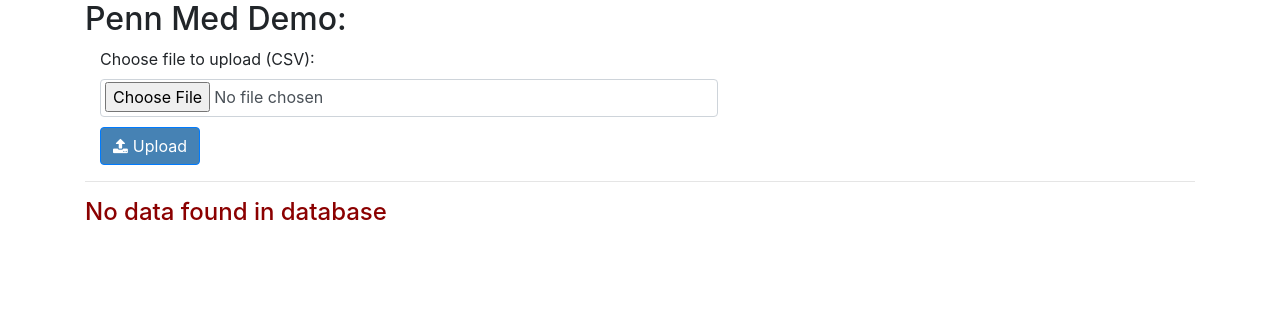
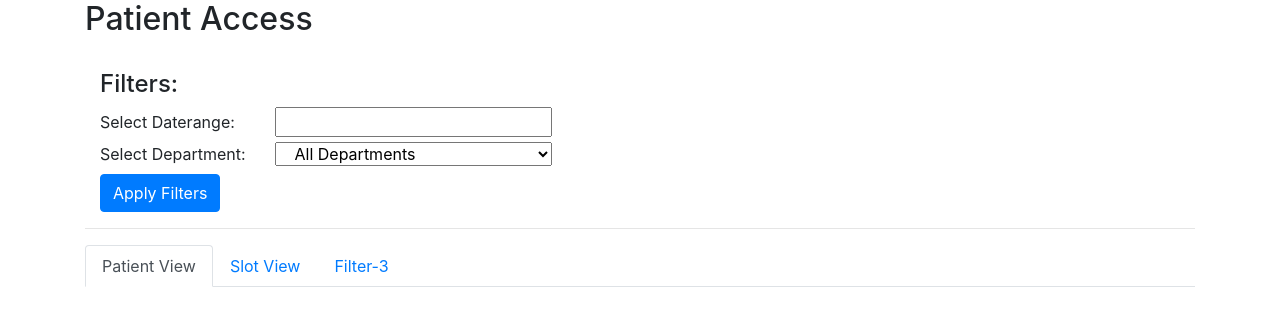
Before and after one commit to saurabhpatil/aws_poc, a Django app: page / in a window 1280 px wide. Shown: the top 326 px of the page. Run offline with Django 3.2, Linux system fonts and the light colour scheme; data that the repository does not hold is empty; some libraries are stand-ins or nearby versions.

Commit message:
Making changes for patient access

```diff
--- a/aws_connect/templates/base.html
+++ b/aws_connect/templates/base.html
@@ -3,75 +3,85 @@
 <!doctype html>
 <html lang="en">
     <head>
-        <title>AWS Connect Demo</title>
+        <title>Patient Access</title>
         <meta name="viewport" content="width=device-width, initial-scale=1">
         <meta charset="utf-8">
+        <link rel="shortcut icon" href="{% static 'images/optum_favicon.png' %}" />
         <link rel="stylesheet" href="https://maxcdn.bootstrapcdn.com/bootstrap/4.1.3/css/bootstrap.min.css">
         <link rel="stylesheet" href="https://cdnjs.cloudflare.com/ajax/libs/font-awesome/4.7.0/css/font-awesome.min.css">
+        <link rel="stylesheet" href="https://cdn.jsdelivr.net/npm/daterangepicker/daterangepicker.css">
         <link rel="stylesheet" type="text/css" href="{% static 'css/base.css' %}">
 
-        <script src="https://ajax.googleapis.com/ajax/libs/jquery/3.3.1/jquery.min.js"></script>
-        <script src="https://maxcdn.bootstrapcdn.com/bootstrap/4.1.3/js/bootstrap.min.js"></script>
+
+        <script type="text/javascript" src="https://ajax.googleapis.com/ajax/libs/jquery/3.3.1/jquery.min.js"></script>
+        <script type="text/javascript" src="https://maxcdn.bootstrapcdn.com/bootstrap/4.1.3/js/bootstrap.min.js"></script>
+        <script type="text/javascript" src="https://cdn.jsdelivr.net/momentjs/latest/moment.min.js"></script>
+        <script type="text/javascript" src="https://cdn.jsdelivr.net/npm/daterangepicker/daterangepicker.min.js"></script>
     </head>
     <body>
         <div class="container">
-            <h2>Penn Med Demo:</h2>
-            <div class="col-lg-8">
-                {% if new_recs != None %}
-                    {% if new_recs > 0 %}
-                    <p class="notification success">{{ new_recs }} new records added to database. File successfully uploaded to S3 bucket!</p>
-                    {% else %}
-                    <p class="notification failure">No new records found in the file.</p>
-                    {% endif %}
+            <h2>Patient Access</h2>
+
+            <br>
+            <div class="filter">
+                <h4 class="col-md-2">Filters:</h4>
+                {% if location|length != 0 %}
+                <h4 style="color: darkred">No data found in database</h4>
+                {% else %}
+
+                <label class="col-md-2" for="filter-daterange">Select Daterange:</label>
+                <input type="text" class="col-sm-3" id="filter-daterange" name="filter-daterange"/><br>
+
+                <label class="col-md-2" for="filter-dept">Select Department:</label>
+                <select id="filter-dept" class="col-sm-3">
+                    <option value="" selected disabled hidden>All Departments </option>
+                    {% for location in locations %}
+                    <option value="{{ location }}">{{ location }}</option>
+                    {% endfor %}
+                </select>
                 {% endif %}
-            </div>
 
-            <form method="post" action="{% url 'cpt-upload' %}" enctype="multipart/form-data" class="form-horizontal">
-                {% csrf_token %}
-                <div>
-                    <label for="name" class="col-md-3 col-sm-3 col-xs-12 control-label">Choose file to upload (CSV): </label>
-                    <div class="col-md-7">
-                        <input type="file" name="file" id="cpt-file" required="True" class="form-control" accept=".csv">
+                <div class="form-group">
+                    <div class="col-md-3 col-sm-3 col-xs-12 col-md-offset-3" style="margin-bottom:10px;">
+                        <button class="btn btn-primary" id="filter-submit"> </span>Apply Filters </button>
                     </div>
                 </div>
-                <div class="form-group">
-                    <div class="col-md-3 col-sm-3 col-xs-12 col-md-offset-3" style="margin-bottom:10px;">
-                        <button class="btn btn-primary" id="upload-cpt"> <span class="fa fa-upload" style="margin-right:5px;"></span>Upload </button>
-                    </div>
-                </div>
-            </form>
+            </div>
             <hr>
-
-            <div class="rds">
-                <div id="div-super">
-                    {% if super_groups|length == 0 %}
-                    <h4 style="color: darkred">No data found in database</h4>
-                    {% else %}
-                    <label class="col-sm-2" for="select-super">Select Super-Group:</label>
-                    <select id="select-super">
-                        <option value="" selected disabled hidden>Please select a super group</option>
-                        {% for item in super_groups %}
-                        <option value="{{ item.super_group }}">{{ item.super_group }}</option>
-                        {% endfor %}
-                    </select>
-                    {% endif %}
-                </div>
-                <br>
-
-                <div id="div-cpt-groups"></div>
-            </div>
+            <ul class="nav nav-tabs">
+                <li class="nav-item">
+                    <a class="nav-link active" href="#">Patient View</a>
+                </li>
+                <li class="nav-item">
+                    <a class="nav-link" href="#">Slot View</a>
+                </li>
+                <li class="nav-item">
+                    <a class="nav-link" href="#">Filter-3</a>
+                </li>
+            </ul>
+            <div id="div-table"></div>
         </div>
 
         <script src="{% static 'js/utils.js' %}"></script>
         <script>
         $(document).ready(function() {
-            $('#select-super').change(function(e) {
-                var super_group = $("#select-super option:selected").val();
-                $('#div-cpt-groups').load("{% url 'cpt_groups' 'param' %}".replace('param', encodeURI(super_group)));
+            $('#filter-submit').click(function(e) {
+                var dept = $("#filter-dept option:selected").val();
+                var daterange = $('#filter-daterange').val();
+
+                console.log(dept);
+                console.log(daterange);
             });
-            setTimeout(function() {
-                $(".notification").fadeOut(2000);}, 3000);
+            $(function() {
+                $('input[name="filter-daterange"]').daterangepicker({
+                    opens: 'right',
+                    minDate: '10/24/2018',
+                    maxDate: '10/30/2018',
+                }, function(start, end, label) {
+                    console.log("A new date selection was made: " + start.format('YYYY-MM-DD') + ' to ' + end.format('YYYY-MM-DD'));
+                });
             });
+        });
         </script>
     </body>
 </html>
```
Also changed, not shown: aws_connect/templates/table.html (renamed from aws_connect/templates/cpt_groups.html), 1 other file.
